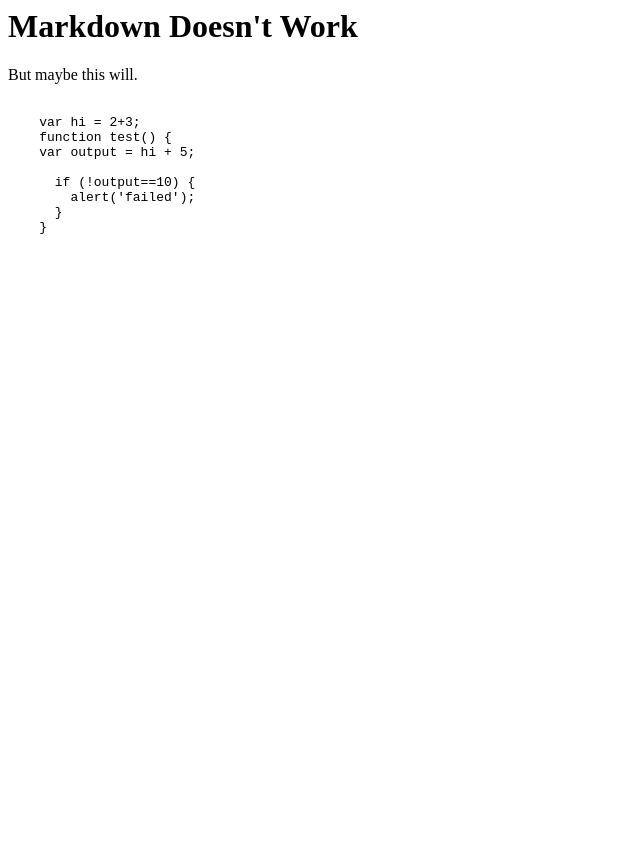
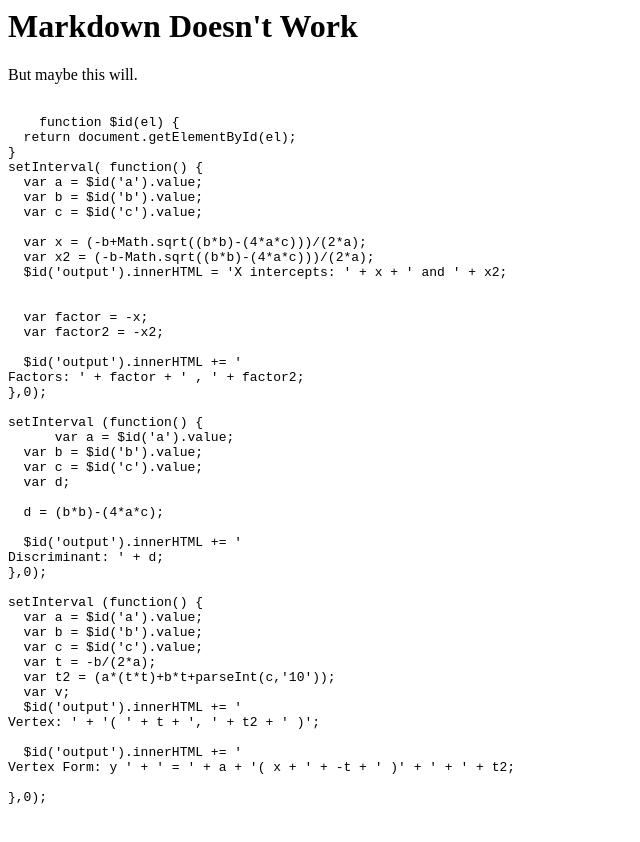
Before and after one commit to ddgames/markdown, a plain HTML site: page index.html in a window 1280 px wide. Shown: the whole page, without its empty margins (0-640 px from the left). Before the commit the page ends 800 px from the top, so only its background shows below. Drawn offline with Linux system fonts and the light colour scheme.

Commit message:
Update index.html

```diff
--- a/index.html
+++ b/index.html
@@ -9,14 +9,50 @@
 <p>But maybe this will.</p>
 <pre>
   <code>
-    var hi = 2+3;
-    function test() {
-    var output = hi + 5;
+    function $id(el) {
+  return document.getElementById(el);
+}
+setInterval( function() {
+  var a = $id('a').value;
+  var b = $id('b').value;
+  var c = $id('c').value;
 
-      if (!output==10) {
-        alert('failed');
-      }
-    }
+  var x = (-b+Math.sqrt((b*b)-(4*a*c)))/(2*a);
+  var x2 = (-b-Math.sqrt((b*b)-(4*a*c)))/(2*a);
+  $id('output').innerHTML = 'X intercepts: ' + x + ' and ' + x2;
+
+
+  var factor = -x;
+  var factor2 = -x2;
+
+  $id('output').innerHTML += '<br>Factors: ' + factor + ' , ' + factor2;
+},0);
+
+setInterval (function() {
+      var a = $id('a').value;
+  var b = $id('b').value;
+  var c = $id('c').value;
+  var d;
+
+  d = (b*b)-(4*a*c);
+
+  $id('output').innerHTML += '<br>Discriminant: ' + d;
+},0);
+
+setInterval (function() {
+  var a = $id('a').value;
+  var b = $id('b').value;
+  var c = $id('c').value;
+  var t = -b/(2*a);
+  var t2 = (a*(t*t)+b*t+parseInt(c,'10'));
+  var v;
+  $id('output').innerHTML += '<br>Vertex: ' + '( ' + t + ', ' + t2 + ' )';
+
+  $id('output').innerHTML += '<br>Vertex Form: y ' + ' = ' + a + '( x + ' + -t + ' )' + ' + ' + t2;
+
+},0);
+
+
 
   </code>
 </pre>
```
